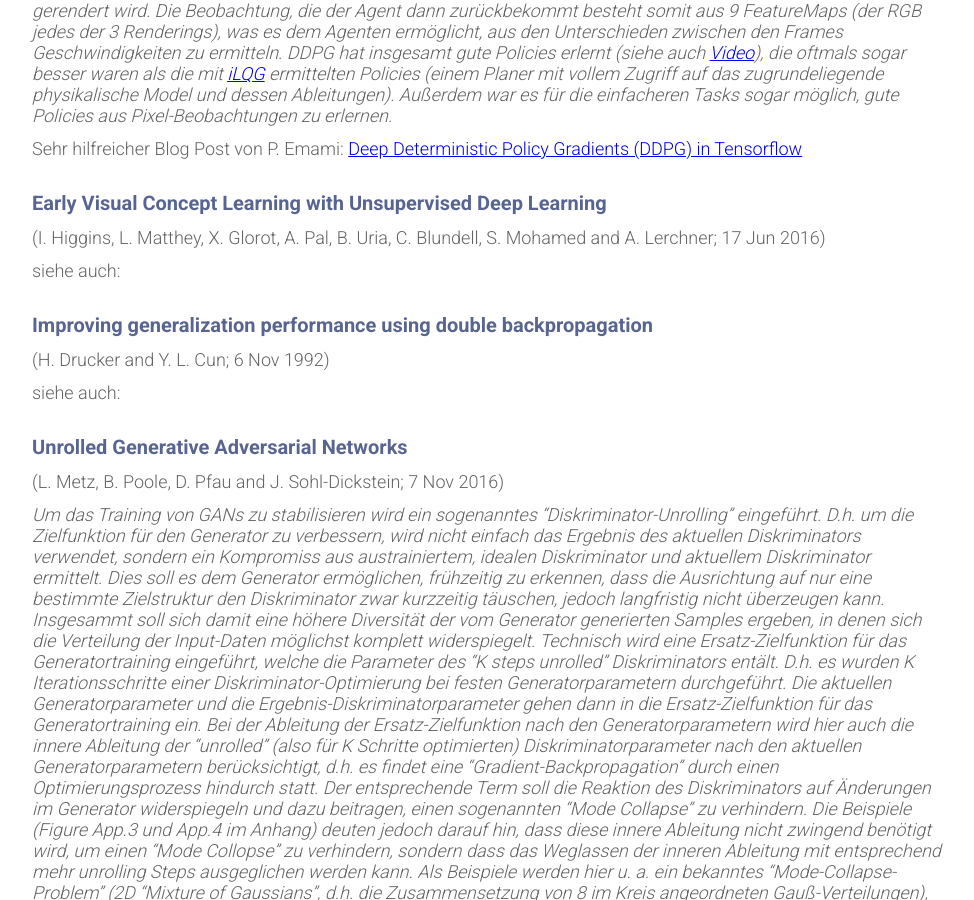
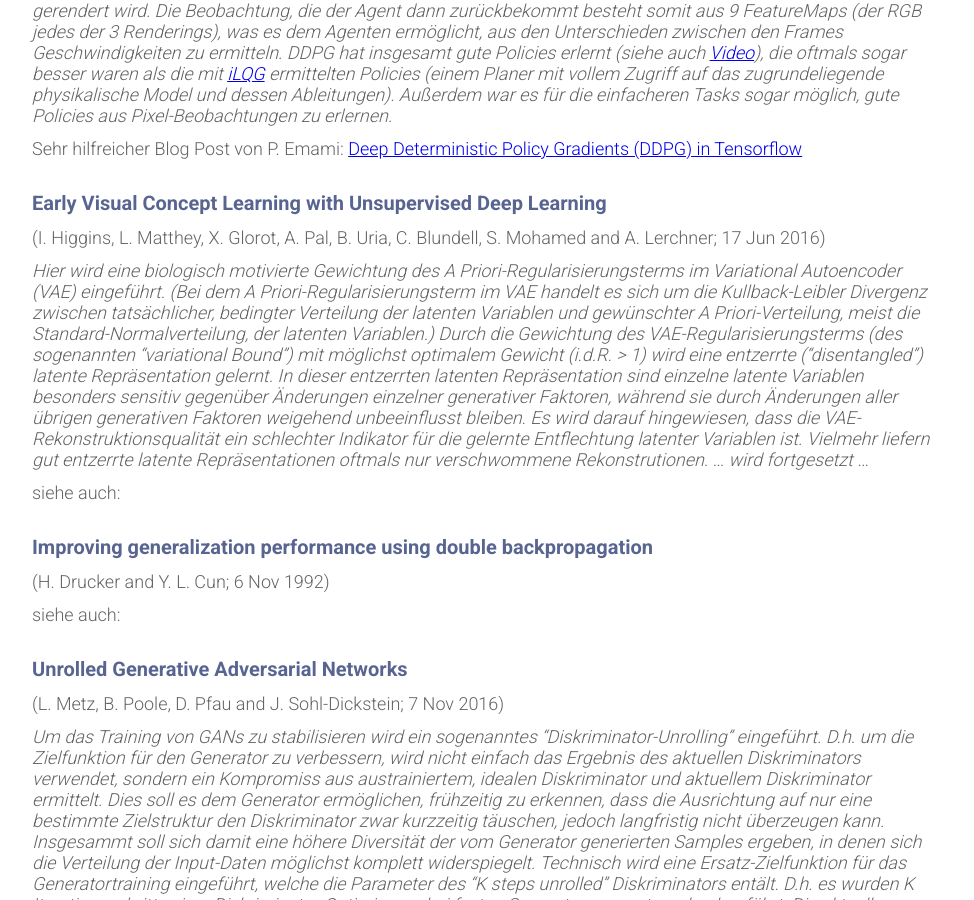
Before and after one commit to Xamla/xamla.github.io, a Jekyll site: the page built from paper-library.md, in a window 1280 px wide and 900 px high, scrolled down 4021 px. Shown: the whole window, without its empty margins (198-1172 px from the left). Built offline with Jekyll 4.4.1, drawn with Linux system fonts in a browser that asks for light colours; formulas are drawn with MathJax 3.

Commit message:
Update paper-library.md

```diff
--- a/paper-library.md
+++ b/paper-library.md
@@ -69,6 +69,8 @@
 #### <a name="Early Visual Concept Learning"></a>[Early Visual Concept Learning with Unsupervised Deep Learning](https://arxiv.org/abs/1606.05579)
 
 (I. Higgins, L. Matthey, X. Glorot, A. Pal, B. Uria, C. Blundell, S. Mohamed and A. Lerchner; 17 Jun 2016)
+
+*Hier wird eine biologisch motivierte Gewichtung des A Priori-Regularisierungsterms im Variational Autoencoder (VAE) eingeführt. (Bei dem A Priori-Regularisierungsterm im VAE handelt es sich um die Kullback-Leibler Divergenz zwischen tatsächlicher, bedingter Verteilung der latenten Variablen und gewünschter A Priori-Verteilung, meist die Standard-Normalverteilung, der latenten Variablen.) Durch die Gewichtung des VAE-Regularisierungsterms (des sogenannten "variational Bound") mit möglichst optimalem Gewicht (i.d.R. > 1) wird eine entzerrte ("disentangled") latente Repräsentation gelernt. In dieser entzerrten latenten Repräsentation sind einzelne latente Variablen besonders sensitiv gegenüber Änderungen einzelner generativer Faktoren, während sie durch Änderungen aller übrigen generativen Faktoren weigehend unbeeinflusst bleiben. Es wird darauf hingewiesen, dass die VAE-Rekonstruktionsqualität ein schlechter Indikator für die gelernte Entflechtung latenter Variablen ist. Vielmehr liefern gut entzerrte latente Repräsentationen oftmals nur verschwommene Rekonstrutionen. ... wird fortgesetzt ...*
 
 siehe auch:  <br />
 
```
